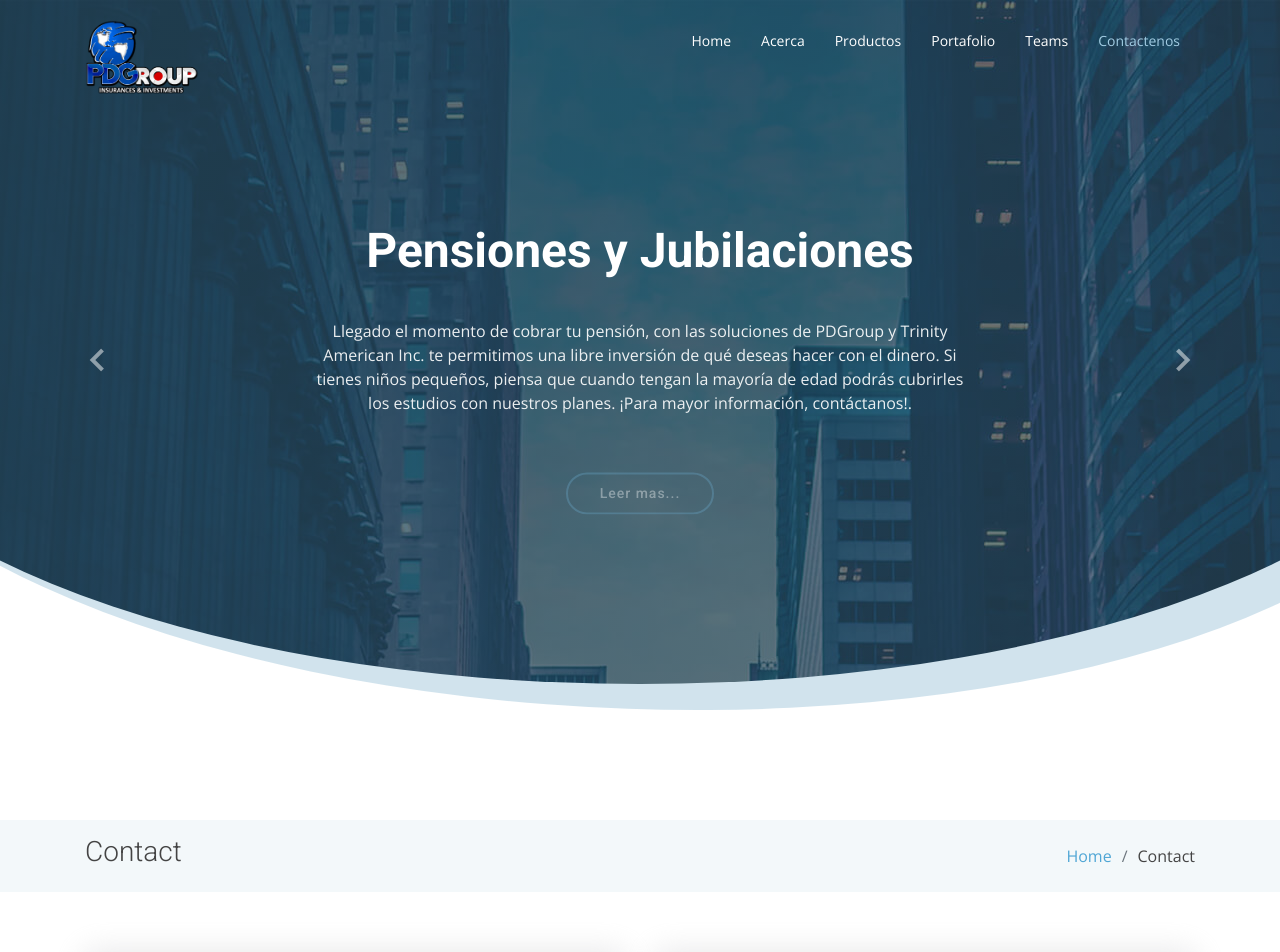
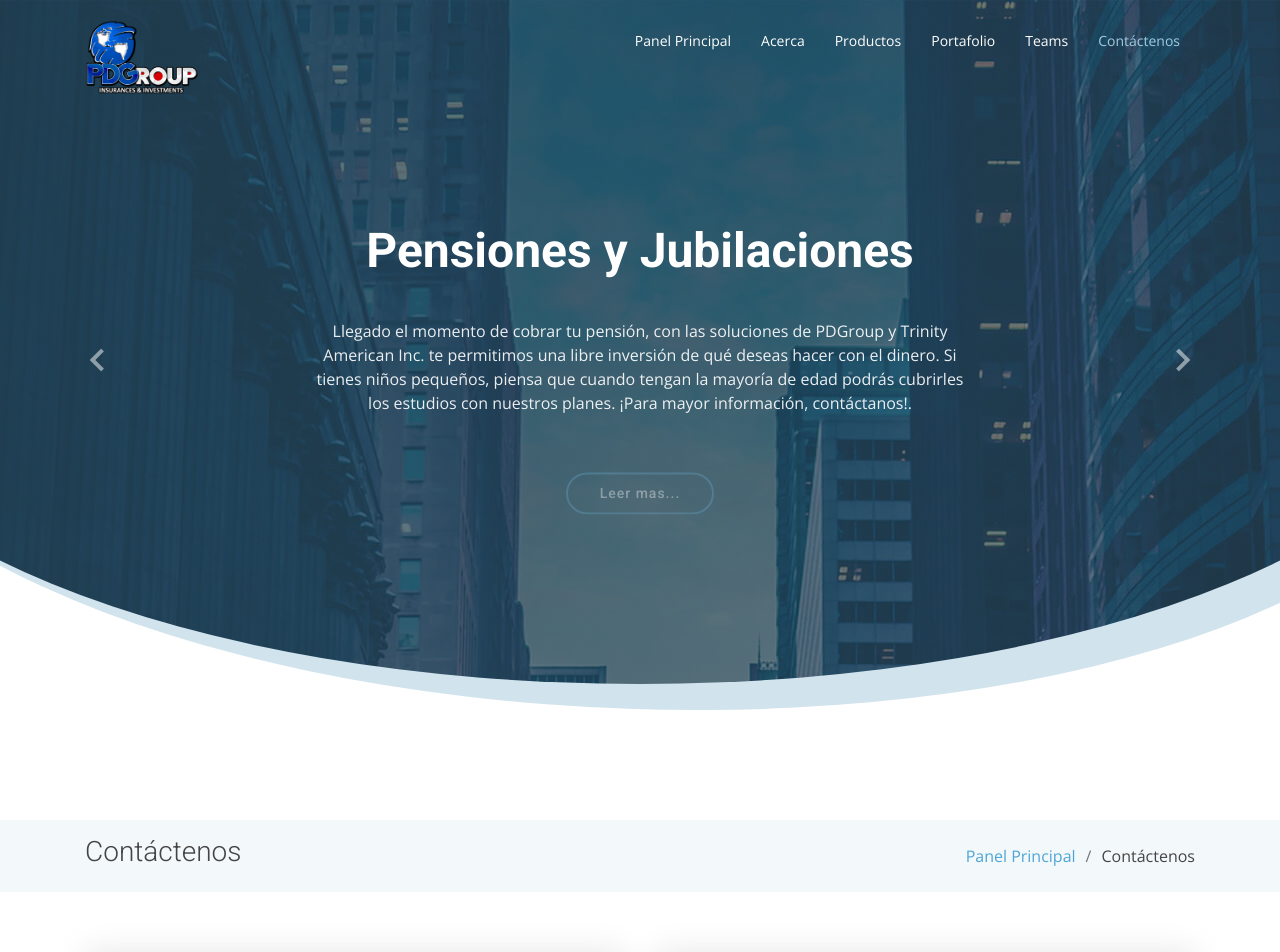
Before and after one commit to japarejodiaz/pdgroupsite-app, an Angular app: page /contact-us in a window 1280 px wide. Shown: the top 952 px of the page. Built offline with nearby package versions, Linux system fonts and the light colour scheme.

Commit message:
cambio de contacto y header

```diff
--- a/src/app/pages/contact-us/contact-us.component.html
+++ b/src/app/pages/contact-us/contact-us.component.html
@@ -2,10 +2,10 @@
 <section class="breadcrumbs">
   <div class="container">
     <div class="d-flex justify-content-between align-items-center">
-      <h2>Contact</h2>
+      <h2>Contáctenos</h2>
       <ol>
-        <li><a href="index.html">Home</a></li>
-        <li>Contact</li>
+        <li><a href="index.html">Panel Principal</a></li>
+        <li>Contáctenos</li>
       </ol>
     </div>
   </div>
--- a/src/app/shared/header/header.component.html
+++ b/src/app/shared/header/header.component.html
@@ -25,7 +25,7 @@
       <!-- <div class="collapse navbar-collapse" ngbCollapse="isCollapsed" id="navbarSupportedContent"> -->
         <!-- <ul class="navbar-nav mr-auto"> -->
 <ul>
-          <li class="nav-item" routerLinkActive="active"><a routerLink="dashboard">Home</a></li>
+          <li class="nav-item" routerLinkActive="active"><a routerLink="dashboard">Panel Principal</a></li>
           <li class="nav-item" routerLinkActive="active">
             <a routerLink="about-us">Acerca</a>
           </li>
@@ -37,7 +37,7 @@
           </li>
           <li class="nav-item" routerLinkActive="active"><a routerLink="teams">Teams</a></li>
           <li class="nav-item" routerLinkActive="active">
-            <a routerLink="contact-us">Contactenos</a>
+            <a routerLink="contact-us">Contáctenos</a>
           </li>
         </ul>
 
```
